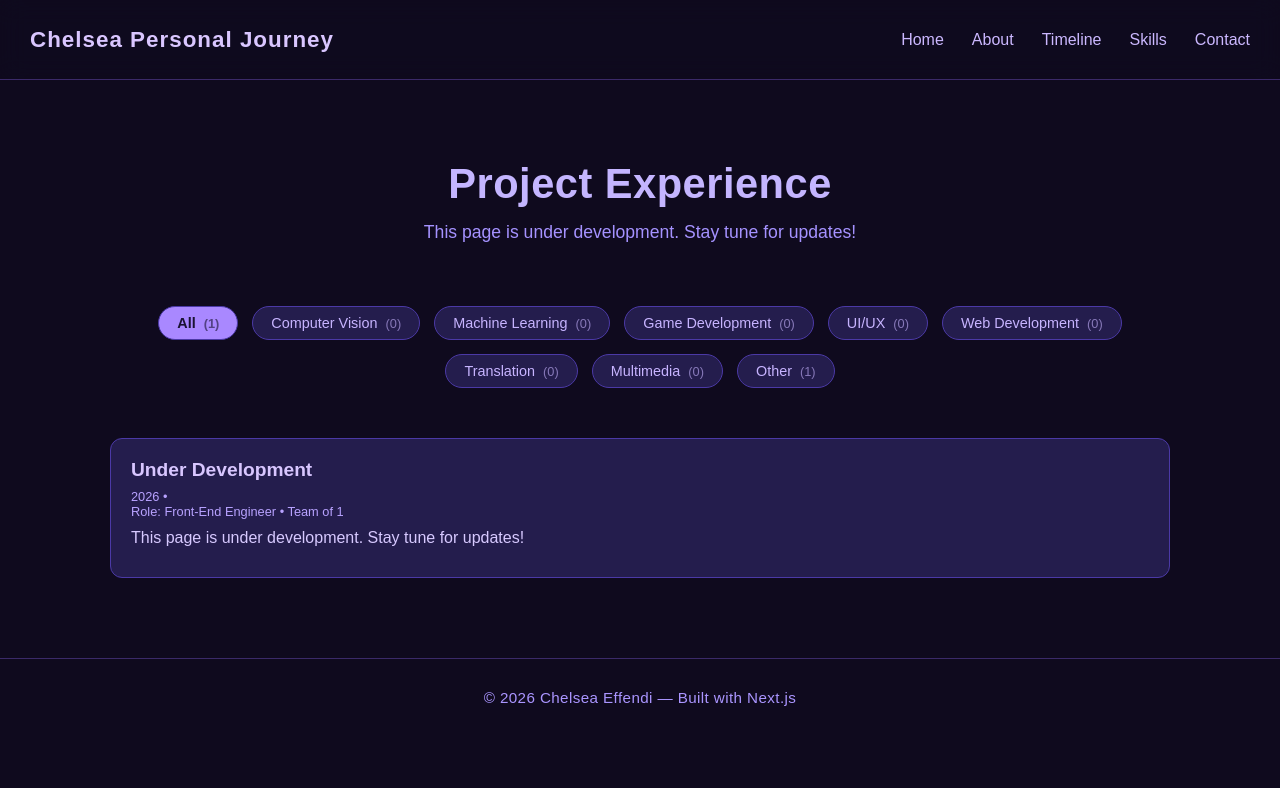
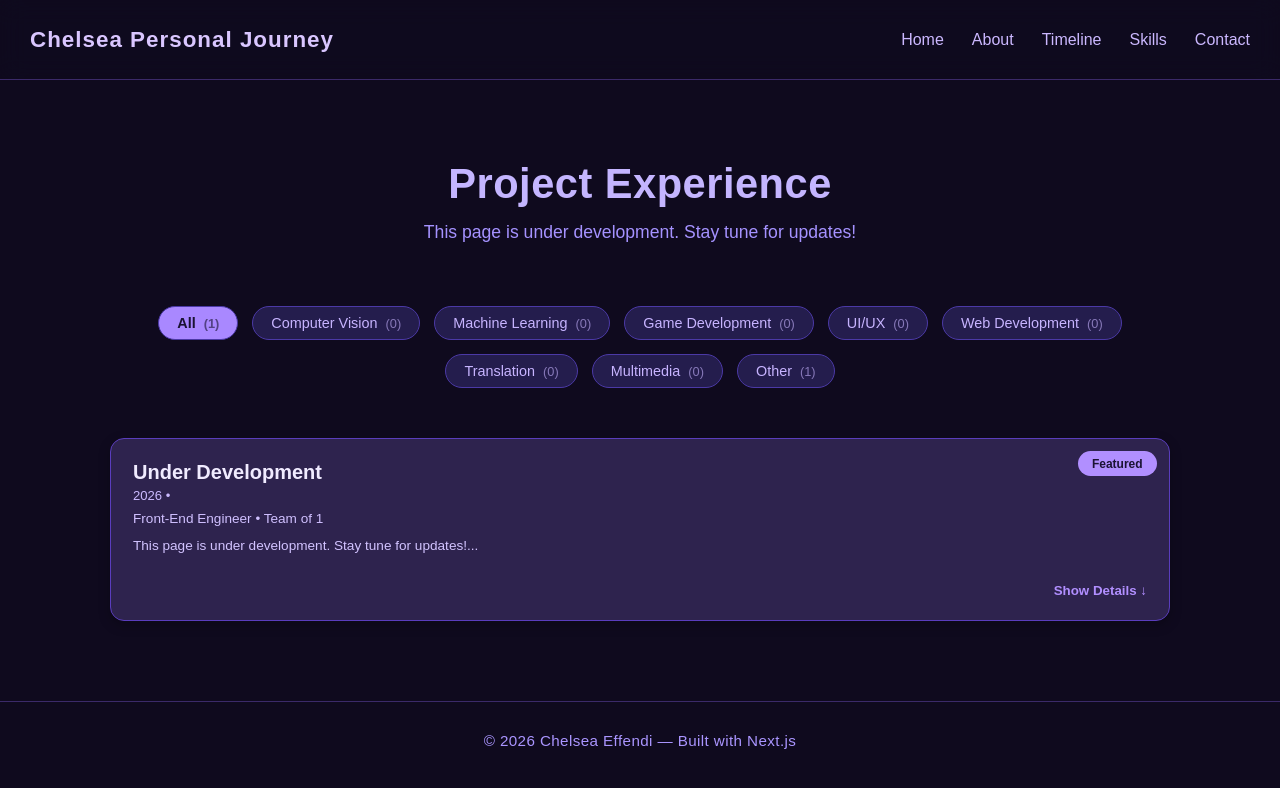
Before and after one commit to Chlsea24/chel-journey, a Next.js app: page /project_experience in a window 1280 px wide. Shown: the top 788 px of the page. Built offline with nearby package versions, Linux system fonts and the light colour scheme.

Commit message:
polish projectcard

```diff
--- a/src/app/components/projectcard.tsx
+++ b/src/app/components/projectcard.tsx
@@ -1,4 +1,7 @@
-import styles from "@/app/project_experience/project_experience.module.css";
+"use client";
+
+import { useState } from "react";
+import styles from "@/app/styles/projectcard.module.css";
 import { Project } from "@/data/project_detail";
 
 type Props = {
@@ -6,20 +9,99 @@ type Props = {
 };
 
 export default function ProjectCard({ project }: Props) {
+  const [expanded, setExpanded] = useState(false);
+
   return (
-    <div className={styles.card}>
-      <h3 className={styles.projectTitle}>{project.title}</h3>
+    <div className={`${styles.projectCard} ${expanded ? styles.expanded : ""}`}>
+    {project.featured && <span className={styles.badge}>Featured</span>}
 
-      <div className={styles.meta}>
-        {project.year} • {project.semester} <br />
-        Role: {project.role} • Team of {project.teamSize}
+    <div className={styles.header}>
+      <h3>{project.title}</h3>
+      <p className={styles.meta}>
+        {project.year} • {project.semester}
+      </p>
+    </div>
+
+    <p className={styles.role}>
+      {project.role} • Team of {project.teamSize}
+    </p>
+
+    <p className={styles.overview}>
+      {expanded
+        ? project.overview
+        : `${project.overview.slice(0, 120)}...`}
+    </p>
+
+    <div className={styles.techStack}>
+      {project.techStack.slice(0, 4).map((tech) => (
+        <span key={tech} className={styles.chip}>
+          {tech}
+        </span>
+      ))}
+      {project.techStack.length > 4 && (
+        <span className={styles.moreTech}>
+          +{project.techStack.length - 4}
+        </span>
+      )}
+    </div>
+
+    {expanded && (
+      <div className={styles.expandedContent}>
+        {project.contributions.length > 0 && (
+          <div className={styles.section}>
+            <h4>Key Contributions</h4>
+            <ul>
+              {project.contributions.map((item, index) => (
+                <li key={index}>{item}</li>
+              ))}
+            </ul>
+          </div>
+        )}
+
+        {project.impact && (
+          <div className={styles.section}>
+            <h4>Impact</h4>
+            <ul>
+              {project.impact.map((item, index) => (
+                <li key={index}>{item}</li>
+              ))}
+            </ul>
+          </div>
+        )}
+
+        {project.links && (
+          <div className={styles.links}>
+            {project.links.github && (
+              <a href={project.links.github} target="_blank">
+                GitHub
+              </a>
+            )}
+            {project.links.demo && (
+              <a href={project.links.demo} target="_blank">
+                Live Demo
+              </a>
+            )}
+            {project.links.figma && (
+              <a href={project.links.figma} target="_blank">
+                Figma
+              </a>
+            )}
+            {project.links.video && (
+              <a href={project.links.video} target="_blank">
+                Video
+              </a>
+            )}
+          </div>
+        )}
       </div>
+    )}
 
-      <p>{project.overview}</p>
-
-      <div className={styles.techStack}>
-        {project.techStack.join(" • ")}
-      </div>
-    </div>
+    <button
+      className={styles.toggleButton}
+      onClick={() => setExpanded(!expanded)}
+    >
+      {expanded ? "Show Less ↑" : "Show Details ↓"}
+    </button>
+  </div>
   );
 }
--- /dev/null
+++ b/src/app/styles/projectcard.module.css
@@ -0,0 +1,121 @@
+.projectCard {
+  background: #2e234e; /* lebih terang dari halaman #241d4d */
+  padding: 22px;
+  border-radius: 14px;
+  border: 1px solid #5a3dbd; /* lebih terang dari border halaman */
+  box-shadow: 0 4px 12px rgba(0,0,0,0.25); /* depth */
+  transition: all 0.25s ease;
+  position: relative;
+  color: #e0d7ff; /* sedikit lebih terang dari teks halaman */
+}
+
+.projectCard:hover {
+  transform: translateY(-6px);
+  border-color: #b18fff;
+  box-shadow: 0 6px 20px rgba(0,0,0,0.35);
+}
+
+.badge {
+  position: absolute;
+  top: 12px;
+  right: 12px;
+  background: #b18fff;
+  color: #1a1333;
+  padding: 0.35rem 0.9rem;
+  border-radius: 999px;
+  font-size: 0.75rem;
+  font-weight: 600;
+}
+
+.header h3 {
+  font-size: 1.25rem;
+  color: #f0ebff;
+  margin-bottom: 4px;
+}
+
+.meta {
+  font-size: 0.82rem;
+  color: #cbbaff;
+  margin-bottom: 8px;
+}
+
+.role {
+  font-size: 0.85rem;
+  color: #d0c0ff;
+  margin-bottom: 10px;
+}
+
+.overview {
+  font-size: 0.85rem;
+  color: #d2c3ff;
+  margin-bottom: 10px;
+  line-height: 1.5;
+}
+
+.techStack {
+  margin-top: 10px;
+  display: flex;
+  flex-wrap: wrap;
+  gap: 6px;
+}
+
+.chip {
+  background: #3b2a6a;
+  padding: 0.35rem 0.8rem;
+  border-radius: 999px;
+  font-size: 0.75rem;
+  color: #c7b4ff;
+}
+
+.moreTech {
+  font-size: 0.75rem;
+  color: #d7c9ff;
+  opacity: 0.7;
+}
+
+.expandedContent {
+  margin-top: 1rem;
+  animation: fadeIn 0.25s ease;
+  font-size: 0.82rem;
+  color: #d7c9ff;
+}
+
+.section h4 {
+  font-size: 0.88rem;
+  color: #cbbaff;
+  margin-bottom: 0.4rem;
+}
+
+.links a {
+  color: #b18fff;
+  font-weight: 600;
+  text-decoration: none;
+}
+
+.toggleButton {
+  display: block;
+  margin-top: 1rem;
+  margin-left: auto; /* push ke kanan */
+  background: none;  /* no fill */
+  color: #b18fff;    /* warna utama */
+  border: none;
+  font-weight: 600;
+  cursor: pointer;
+  transition: color 0.25s ease, transform 0.2s ease;
+}
+
+.toggleButton:hover {
+  color: #d0b3ff;    /* highlight on hover */
+  transform: translateX(3px); /* subtle move for interactivity */
+}
+
+@keyframes fadeIn {
+  from {
+    opacity: 0;
+    transform: translateY(-4px);
+  }
+  to {
+    opacity: 1;
+    transform: translateY(0);
+  }
+}
```
